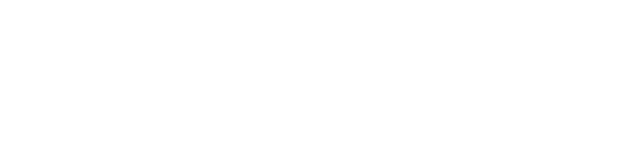
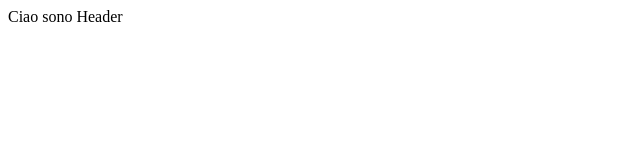
Before and after one commit to SonoJohn/htmlss-hello, a plain HTML site: page index.html in a window 1280 px wide. Shown: the whole page, without its empty margins (0-640 px from the left). Drawn offline with Linux system fonts and the light colour scheme.

Commit message:
Add:  Header import

```diff
--- a/index.html
+++ b/index.html
@@ -7,5 +7,6 @@
 </head>
 <body>
     <title>Hello World</title>
+    <header>Ciao sono Header</header>
 </body>
 </html>
```
